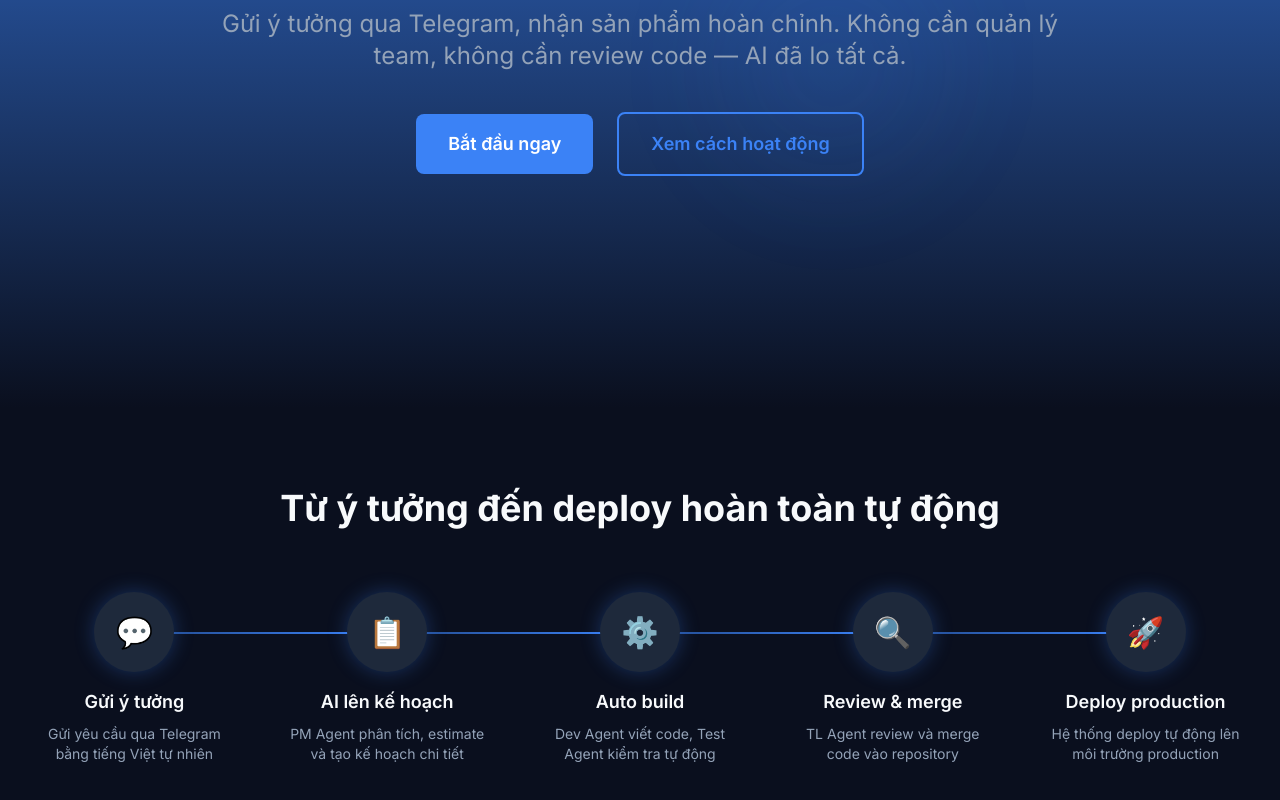
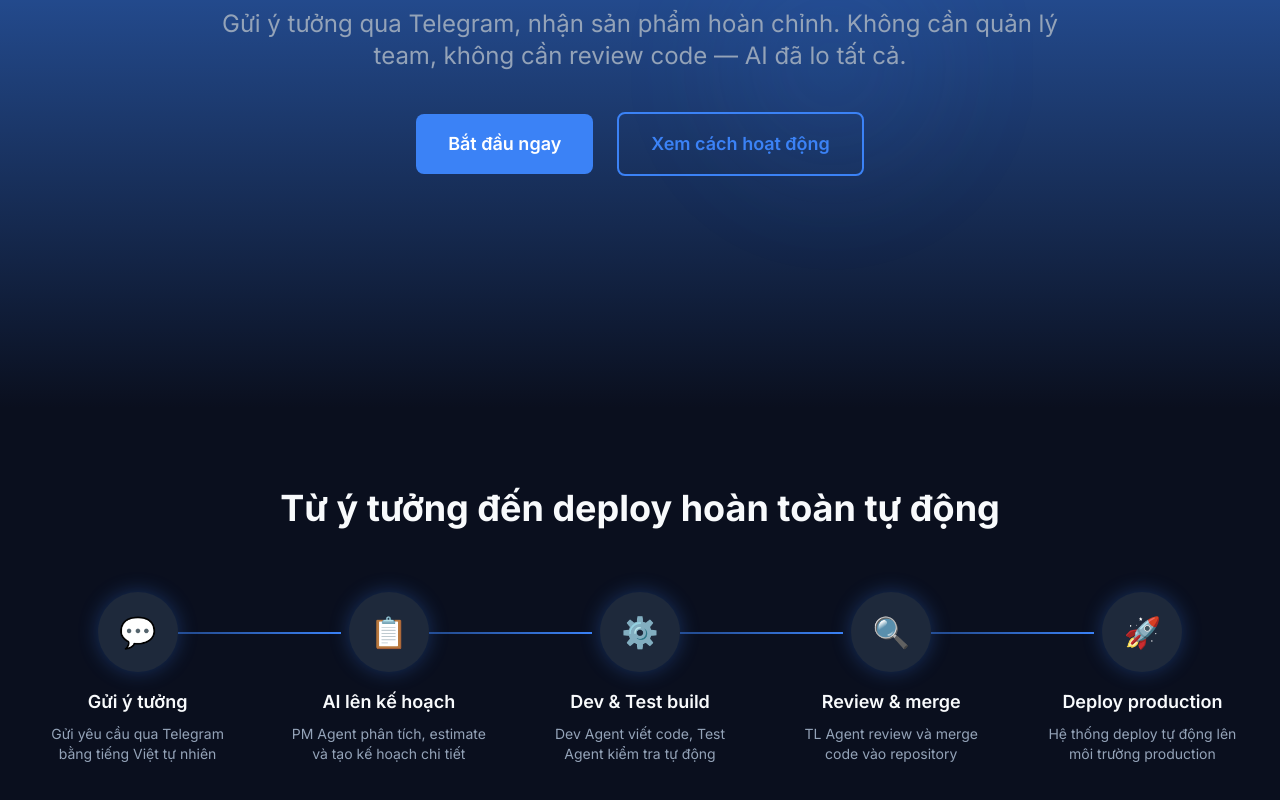
Before and after one commit to wisbidev/project-4cca50d4, a Next.js app in the folder frontend/: page / in a window 1280 px wide. Shown: the part 392-1192 px from the top of the page. Built offline with nearby package versions, Linux system fonts and the light colour scheme.

Commit message:
feat: Pipeline section with 5-step timeline

```diff
--- a/frontend/components/PipelineSection.tsx
+++ b/frontend/components/PipelineSection.tsx
@@ -20,7 +20,7 @@
   },
   {
     icon: "⚙️",
-    title: "Auto build",
+    title: "Dev & Test build",
     description: "Dev Agent viết code, Test Agent kiểm tra tự động",
   },
   {
@@ -34,18 +34,6 @@
     description: "Hệ thống deploy tự động lên môi trường production",
   },
 ];
-
-export default function PipelineSection({ className = "" }: PipelineSectionProps) {
-  const [prefersReducedMotion, setPrefersReducedMotion] = useState(false);
-
-  useEffect(() => {
-    const mediaQuery = window.matchMedia("(prefers-reduced-motion: reduce)");
-    setPrefersReducedMotion(mediaQuery.matches);
-
-    const handler = (e: MediaQueryListEvent) => setPrefersReducedMotion(e.matches);
-    mediaQuery.addEventListener("change", handler);
-    return () => mediaQuery.removeEventListener("change", handler);
-  }, []);
 
 const containerVariants = {
   hidden: { opacity: 0 },
@@ -67,24 +55,17 @@
   },
 };
 
-  const StepCard = ({ step, index }: { step: typeof steps[0]; index: number }) => (
-    <motion.div
-      variants={prefersReducedMotion ? {} : itemVariants}
-      className="relative flex flex-1 flex-col items-center text-center"
-    >
-      {index < steps.length - 1 && (
-        <div className="absolute left-1/2 top-10 z-0 hidden h-0.5 w-full bg-gradient-to-r from-primary/50 to-primary md:block" />
-      )}
+export default function PipelineSection({ className = "" }: PipelineSectionProps) {
+  const [prefersReducedMotion, setPrefersReducedMotion] = useState(false);
 
-      <div className="relative z-10 mb-4 flex h-20 w-20 items-center justify-center rounded-full bg-card shadow-[0_0_20px_rgba(59,130,246,0.3)]">
-        <span className="text-3xl">{step.icon}</span>
-      </div>
+  useEffect(() => {
+    const mediaQuery = window.matchMedia("(prefers-reduced-motion: reduce)");
+    setPrefersReducedMotion(mediaQuery.matches);
 
-      <h3 className="mb-2 text-lg font-semibold text-text">{step.title}</h3>
-
-      <p className="max-w-[200px] text-sm text-muted">{step.description}</p>
-    </motion.div>
-  );
+    const handler = (e: MediaQueryListEvent) => setPrefersReducedMotion(e.matches);
+    mediaQuery.addEventListener("change", handler);
+    return () => mediaQuery.removeEventListener("change", handler);
+  }, []);
 
   return (
     <section id="pipeline" className={`bg-background py-20 ${className}`}>
@@ -92,21 +73,47 @@
         <motion.h2
           className="mb-16 text-center text-3xl font-bold text-text md:text-4xl"
           initial={prefersReducedMotion ? undefined : { opacity: 0, y: 20 }}
-          animate={prefersReducedMotion ? undefined : { opacity: 1, y: 0 }}
+          whileInView={prefersReducedMotion ? undefined : { opacity: 1, y: 0 }}
+          viewport={{ once: true }}
           transition={{ duration: 0.5 }}
         >
           Từ ý tưởng đến deploy hoàn toàn tự động
         </motion.h2>
 
         <motion.div
-          className="flex flex-col gap-8 md:flex-row md:gap-4"
+          className="flex flex-col gap-8 md:flex-row md:gap-2"
           variants={prefersReducedMotion ? {} : containerVariants}
           initial="hidden"
           whileInView="visible"
           viewport={{ once: true, margin: "-100px" }}
         >
           {steps.map((step, index) => (
-            <StepCard key={index} step={step} index={index} />
+            <div key={index} className="relative flex flex-1 flex-col items-center text-center">
+              {index < steps.length - 1 && (
+                <div className="pointer-events-none absolute left-[calc(50%+40px)] top-10 z-0 hidden h-0.5 w-[calc(100%-80px)] bg-gradient-to-r from-primary/50 to-primary md:block" />
+              )}
+
+              <motion.div
+                variants={prefersReducedMotion ? {} : itemVariants}
+                className="relative z-10 mb-4 flex h-20 w-20 items-center justify-center rounded-full bg-card shadow-[0_0_20px_rgba(59,130,246,0.3)]"
+              >
+                <span className="text-3xl">{step.icon}</span>
+              </motion.div>
+
+              <motion.h3
+                variants={prefersReducedMotion ? {} : itemVariants}
+                className="mb-2 text-lg font-semibold text-text"
+              >
+                {step.title}
+              </motion.h3>
+
+              <motion.p
+                variants={prefersReducedMotion ? {} : itemVariants}
+                className="max-w-[200px] text-sm text-muted"
+              >
+                {step.description}
+              </motion.p>
+            </div>
           ))}
         </motion.div>
       </div>
```
Lines whose indentation alone changed are shown as unchanged.
